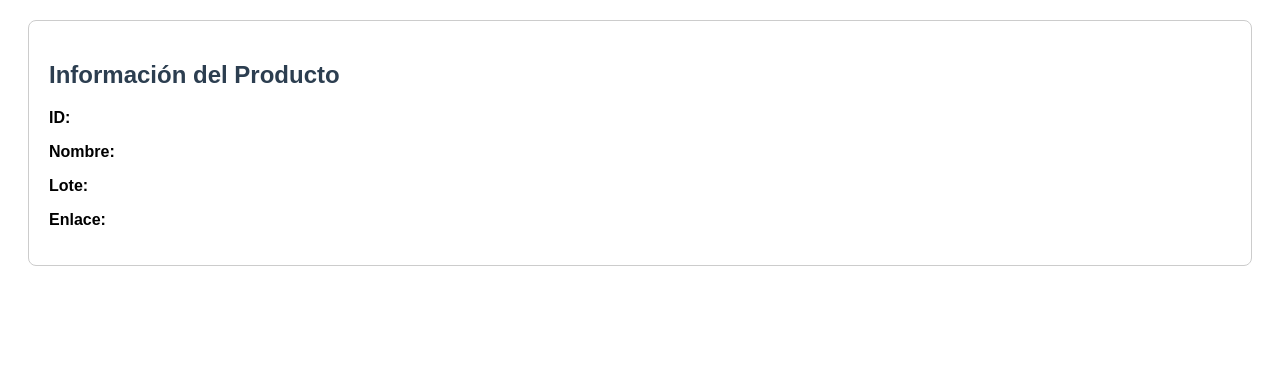
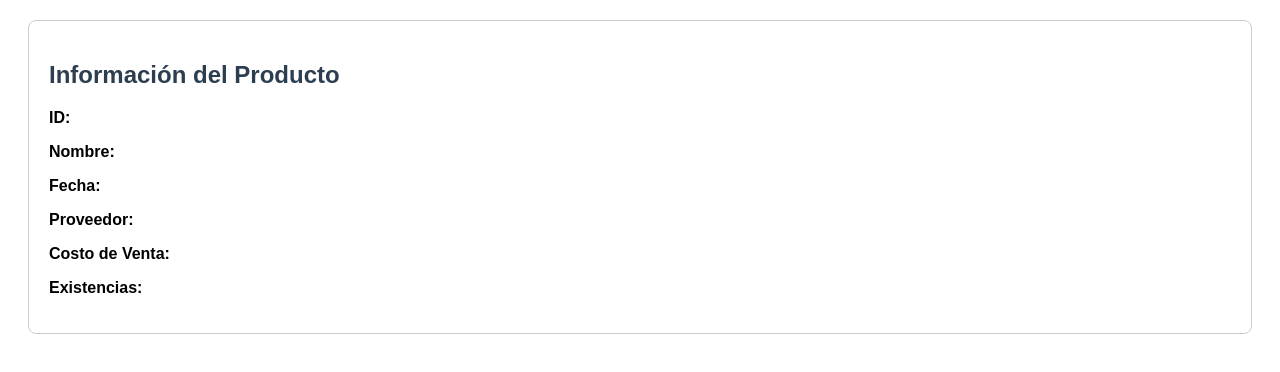
Before and after one commit to MavisaIndustrial/producto, a plain HTML site: page index.html in a window 1280 px wide. Drawn offline with Linux system fonts and the light colour scheme.

Commit message:
Update index.html

```diff
--- a/index.html
+++ b/index.html
@@ -16,16 +16,20 @@
     <h2>Información del Producto</h2>
     <p><strong>ID:</strong> <span id="producto_id"></span></p>
     <p><strong>Nombre:</strong> <span id="nombre"></span></p>
-        <p><strong>Lote:</strong> <span id="lote"></span></p>
-        <p><strong>Enlace:</strong> <span id="enlace"></span></p>
+    <p><strong>Fecha:</strong> <span id="fecha"></span></p>
+    <p><strong>Proveedor:</strong> <span id="proveedor"></span></p>
+    <p><strong>Costo de Venta:</strong> <span id="costoventa"></span></p>
+    <p><strong>Existencias:</strong> <span id="existencias"></span></p>
 </div>
 
 <script>
     const urlParams = new URLSearchParams(window.location.search);
     document.getElementById('producto_id').textContent = urlParams.get('id');
     document.getElementById('nombre').textContent = urlParams.get('nombre');
-        document.getElementById('lote').textContent = urlParams.get('lote');
-        document.getElementById('enlace').textContent = urlParams.get('enlace');
+    document.getElementById('fecha').textContent = urlParams.get('fecha');
+    document.getElementById('proveedor').textContent = urlParams.get('proveedor');
+    document.getElementById('costoventa').textContent = urlParams.get('costoventa');
+    document.getElementById('existencias').textContent = urlParams.get('existencias');
 </script>
 </body>
 </html>
```
Lines whose indentation alone changed are shown as unchanged.
